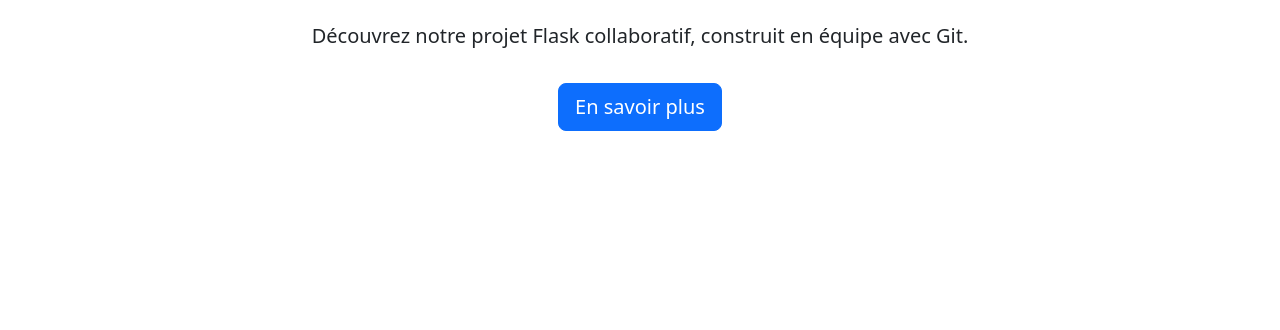
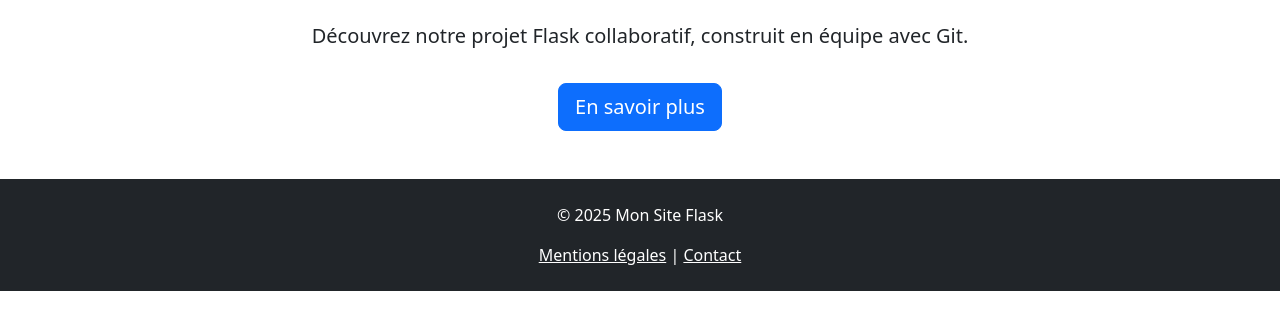
Before and after one commit to olivier6088/feature-branch-workflow-template, a Flask app: page / in a window 1280 px wide. Shown: the part 174-504 px from the top of the page. Run offline with Flask 3, Linux system fonts and the light colour scheme.

Commit message:
rajout du footer

```diff
--- a/templates/base.html
+++ b/templates/base.html
@@ -1,5 +1,6 @@
 <!DOCTYPE html>
 <html lang="fr">
+
 <head>
     <meta charset="UTF-8">
     <meta name="viewport" content="width=device-width, initial-scale=1.0">
@@ -11,6 +12,7 @@
     <!-- CSS personnalisé -->
     <link rel="stylesheet" href="{{ url_for('static', filename='css/style.css') }}">
 </head>
+
 <body>
     <!-- Navbar -->
     <nav class="navbar navbar-expand-lg navbar-light bg-light">
@@ -18,7 +20,8 @@
             <a class="navbar-brand" href="/">Mon Site</a>
 
             <!-- Bouton hamburger pour mobile -->
-            <button class="navbar-toggler" type="button" data-bs-toggle="collapse" data-bs-target="#navbarNav" aria-controls="navbarNav" aria-expanded="false" aria-label="Toggle navigation">
+            <button class="navbar-toggler" type="button" data-bs-toggle="collapse" data-bs-target="#navbarNav"
+                aria-controls="navbarNav" aria-expanded="false" aria-label="Toggle navigation">
                 <span class="navbar-toggler-icon"></span>
             </button>
 
@@ -44,7 +47,16 @@
         {% block content %}{% endblock %}
     </main>
 
+    <!-- Footer personnalisable -->
+    <footer class="bg-dark text-white py-4 mt-5">
+        <div class="container text-center">
+            <p>&copy; 2025 Mon Site Flask</p>
+            <a href="/mentions" class="text-white">Mentions légales</a> |
+            <a href="/contact" class="text-white">Contact</a>
+        </div>
+    </footer>
     <!-- Bootstrap JS - IMPORTANT:Doit être avant la fermeture de </body> -->
     <script src="https://cdn.jsdelivr.net/npm/bootstrap@5.3.0/dist/js/bootstrap.bundle.min.js"></script>
 </body>
+
 </html>
--- a/templates/footer.html
+++ b/templates/footer.html
@@ -1,6 +1,6 @@
 {% extends "base.html" %}
 
-{% block content %}
+{% block footer %}
 <footer class="bg-dark text-white py-4 mt-5">
   <div class="container text-center">
     <p>&copy; 2025 Mon Site Flask</p>
```
